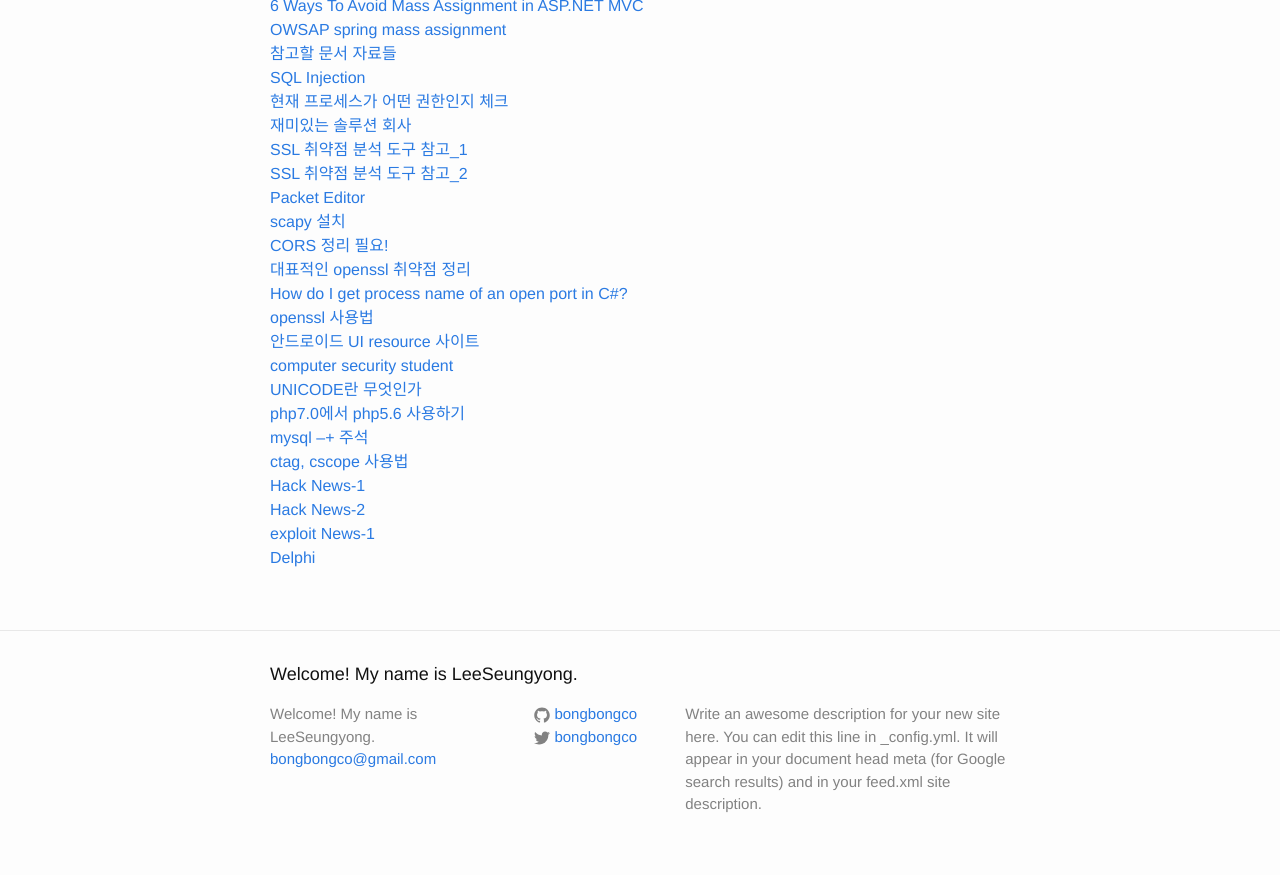
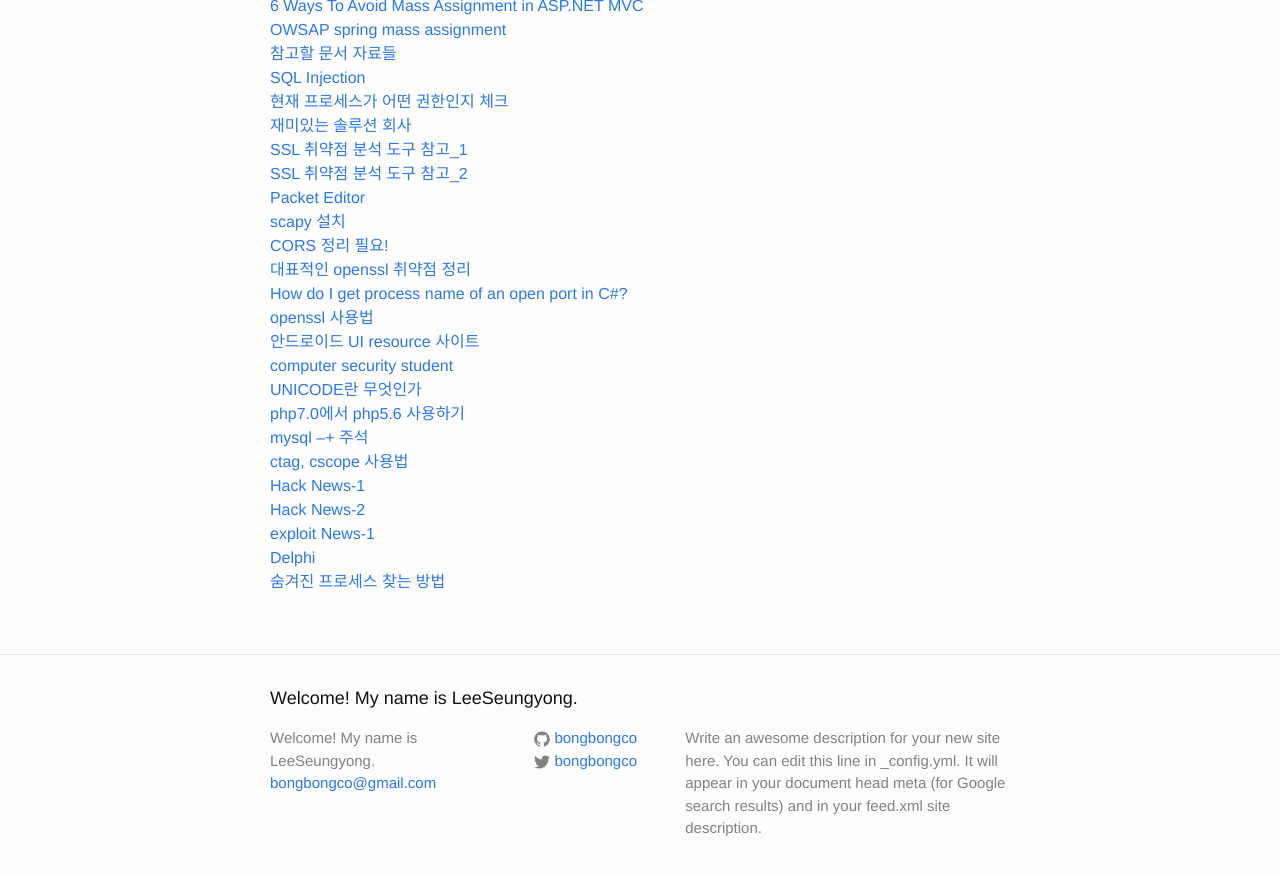
Before and after one commit to LktProgrammer/bongbongco.github.io, a Jekyll site: the page built from _posts/2016-07-22-Website-List.markdown, in a window 1280 px wide and 900 px high, scrolled down 782 px. Shown: the top 875 px of the window. Built offline with Jekyll 4.4.1, drawn with Linux system fonts in a browser that asks for light colours.

Commit message:
Update 2016-07-22-Website-List.markdown

```diff
--- a/_posts/2016-07-22-Website-List.markdown
+++ b/_posts/2016-07-22-Website-List.markdown
@@ -51,3 +51,4 @@ title: 참고할 웹 사이트들.
 [Hack News-2](http://thehackernews.com/)
 [exploit News-1](http://www.geekstech.co.kr/)
 [Delphi](http://tenlie10.tistory.com/69)
+[숨겨진 프로세스 찾는 방법](http://blog.naver.com/ever43/100051440347)
```
